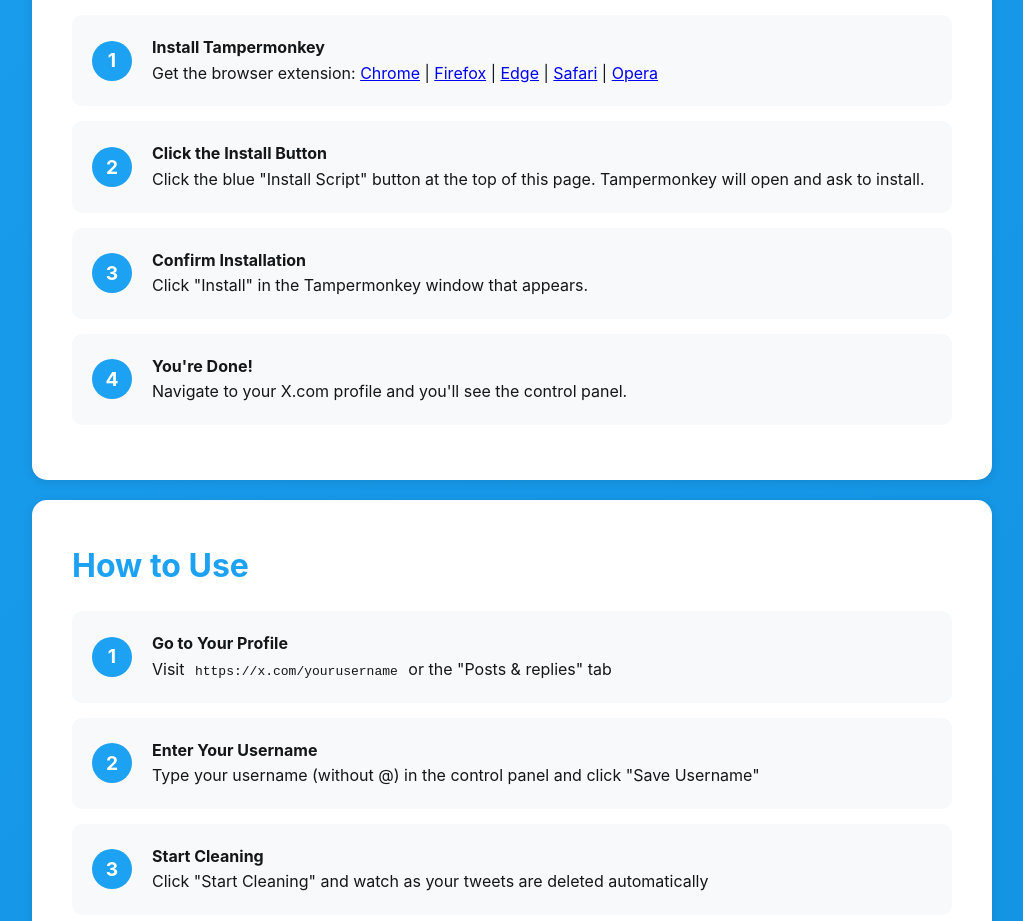
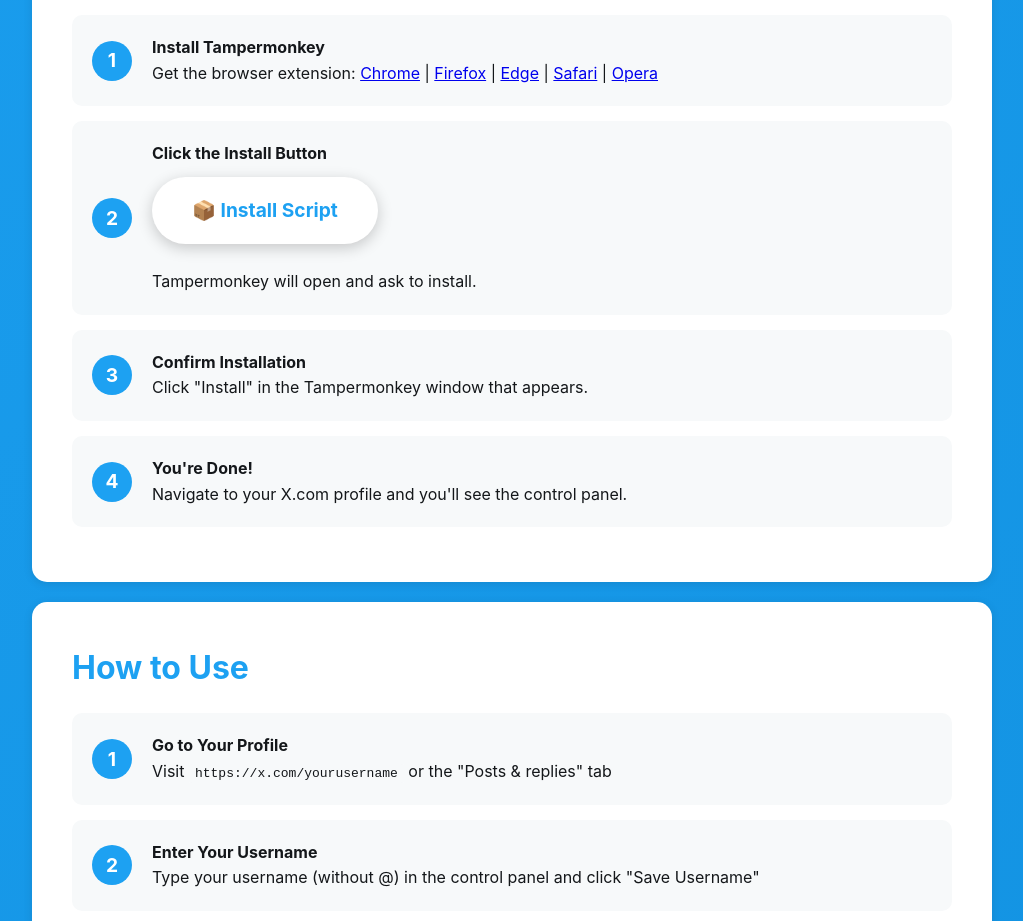
Before and after one commit to bogdantimes/x-profile-cleaner, a plain HTML site: page index.html in a window 1280 px wide. Shown: the part 1340-2261 px from the top of the page, without its empty margins (128-1151 px from the left). Drawn offline with Linux system fonts and the light colour scheme.

Commit message:
Update index.html

```diff
--- a/index.html
+++ b/index.html
@@ -277,9 +277,13 @@
                     <a href="https://addons.opera.com/en/extensions/details/tampermonkey-beta/" target="_blank">Opera</a>
                 </li>
                 <li>
-                    <strong>Click the Install Button</strong><br>
-                    Click the blue "Install Script" button at the top of this page. Tampermonkey will open and ask to install.
-                </li>
+    <strong>Click the Install Button</strong><br>
+    <a href="https://update.greasyfork.org/scripts/553223/Xcom%20Profile%20Cleaner.user.js" class="install-btn" style="display: inline-block; margin-top: 10px;">📦 Install Script</a>
+    <br><br>
+    Tampermonkey will open and ask to install.
+</li>
+
+
                 <li>
                     <strong>Confirm Installation</strong><br>
                     Click "Install" in the Tampermonkey window that appears.
```
